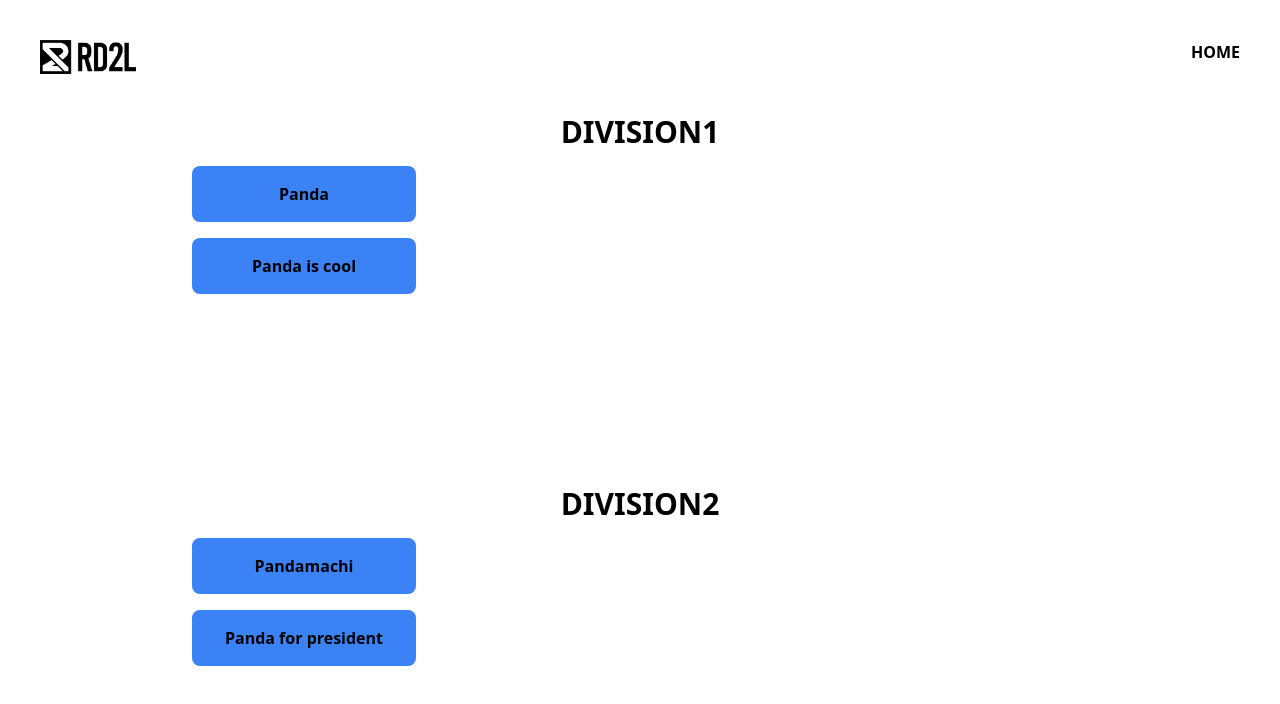
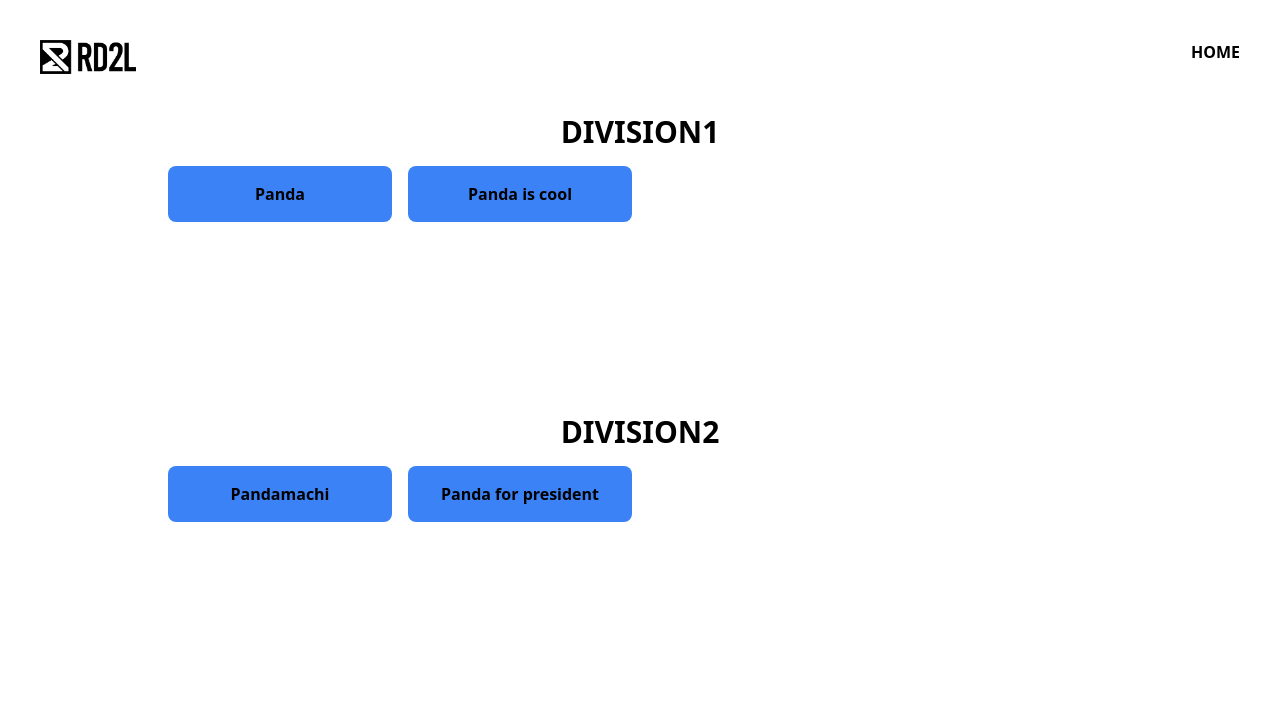
Before and after one commit to AngeloMalada/dota-scouting, a Next.js app: page / in a window 1280 px wide. Shown: the top 704 px of the page. Built offline with nearby package versions, Linux system fonts and the light colour scheme.

Commit message:
fixed homepage visual bug

```diff
--- a/pages/index.tsx
+++ b/pages/index.tsx
@@ -9,12 +9,10 @@ const HomePage = () => {
         return (
           <div className='flex flex-col gap-4' key={division.id}>
             <h1 className='text-3xl'>{division.name}</h1>
+            <div className='grid grid-cols-1 gap-4 lg:grid-cols-4'>
               {division.teams.map((team: any) => {
                 return (
-                <div
-                  className='grid grid-cols-4 place-items-center mx-auto'
-                  key={team.id}
-                >
+                  <div className=' mx-auto' key={team.id}>
                     <Link href={`/team/${team.id}`}>
                       <button className='bg-blue-500 p-4 rounded-lg'>
                         <h1 className='w-48'>{team.name}</h1>
@@ -24,6 +22,7 @@ const HomePage = () => {
                 );
               })}
             </div>
+          </div>
         );
       })}
     </div>
```
Lines whose indentation alone changed are shown as unchanged.
